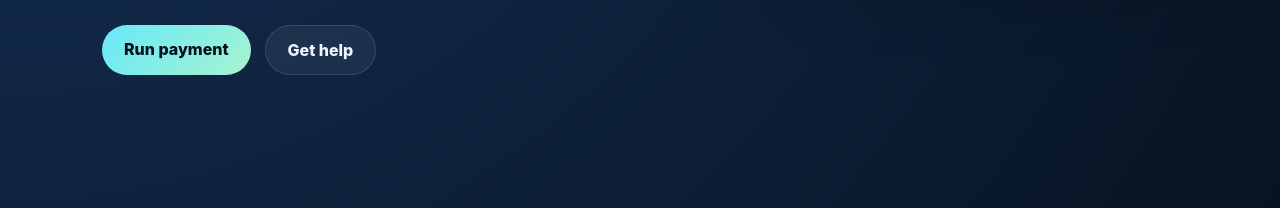
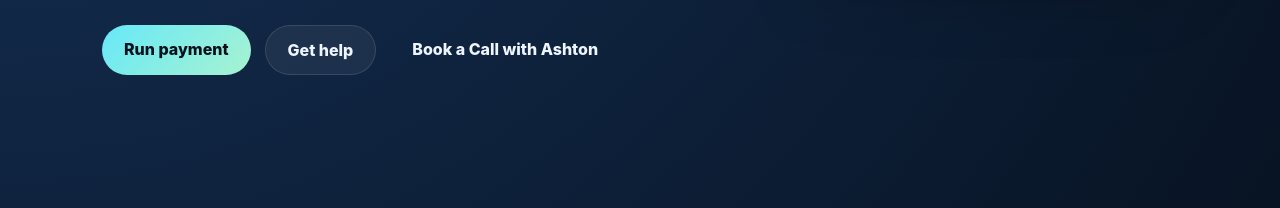
Before and after one commit to eppsashton-stack/epps-mortgage-ai, a plain HTML site: page index.html in a window 1280 px wide. Shown: the part 565-773 px from the top of the page. Drawn offline with Linux system fonts and the light colour scheme.

Commit message:
Add 'Book a Call with Ashton' button in hero and contact sections

```diff
--- a/index.html
+++ b/index.html
@@ -26,6 +26,7 @@
         <div class="hero-actions">
           <a class="button primary" href="#calculator">Run payment</a>
           <a class="button secondary" href="#contact">Get help</a>
+          <a class="button tertiary" href="https://calendly.com/ashton-booking" target="_blank">Book a Call with Ashton</a>
         </div>
       </div>
       <div class="hero-card">
@@ -102,6 +103,7 @@
         <label>State <input name="state" placeholder="VA, NC, etc." /></label>
         <label>What do you need help with? <textarea name="message" rows="5" required></textarea></label>
         <button class="button primary" type="submit">Send to Ashton</button>
+        <a class="button tertiary" href="https://calendly.com/ashton-booking" target="_blank">Book a Call with Ashton</a>
       </form>
     </section>
   </main>
```
